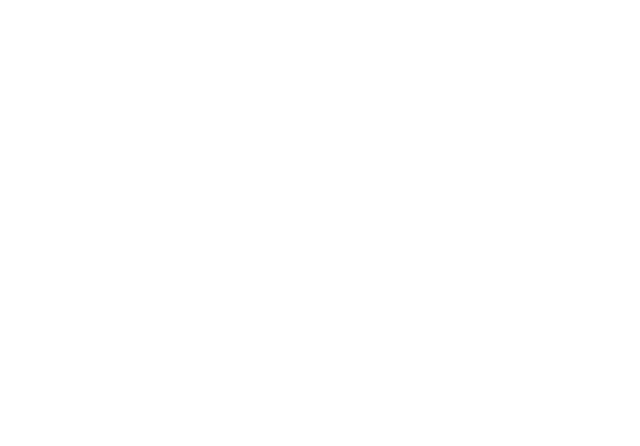
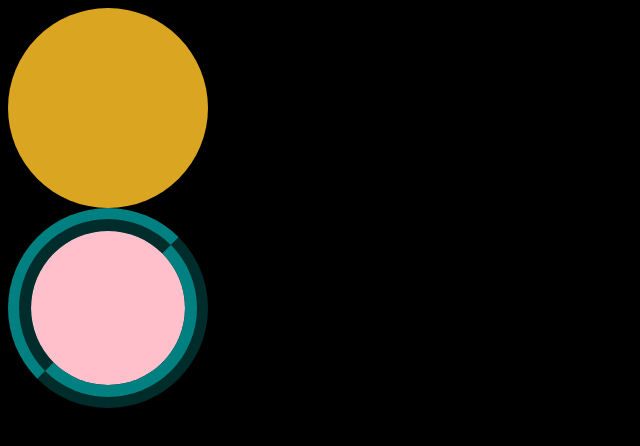
Before and after one commit to Emmy341/structure, a plain HTML site: page structure.html in a window 1280 px wide. Shown: the whole page, without its empty margins (0-640 px from the left). Drawn offline with Linux system fonts and the light colour scheme.

Commit message:
added two files

```diff
--- /dev/null
+++ b/mycs.css
@@ -0,0 +1,39 @@
+*{
+    box-sizing: border-box;
+}
+body{
+    background-color:black;
+}
+#div{
+    height: 200px;
+    width:200px;
+    border: teal;
+    border-radius:50%;
+    position: relative;
+    animation-name:swat;
+    transition:3s;
+    animation: swat 5s infinite;
+
+}
+@keyframes swat{
+    0%{background-color: goldenrod; left:0px; top: 0px;}
+    25%{background:green;left: 50%;top:0px}
+    50%{background: red;left: 80px;top: 100px;}
+    75%{background:yellowgreen;left:0px;top:0px;}
+}
+#div2{
+    height: 200px;
+    width:200px;
+    border:teal 23px ridge;
+    border-radius: 50%;
+    position:relative;
+    animation-name: swa;
+    transition: 3s;
+    animation:swa 5s infinite;
+}
+@keyframes swa{
+    0%{background-color: pink;left: 0px;top: 0px;}
+    25%{background: blue; left: 50%;top: 0px;}
+    50%{background:yellow;left: 500px;top: 500px;}
+    75%{background:green;left:0px;top: 0px;}
+}
--- a/structure.html
+++ b/structure.html
@@ -3,9 +3,11 @@
     <meta charset="UTF-8">
     <meta http-equiv="X-UA-Compatible" content="IE=edge">
     <meta name="viewport" content="width=device-width, initial-scale=1.0">
-    <title>Document</title>
+    <link rel="stylesheet" href="/mycs.css">
+    <title>moving document</title>
 </head>
 <body>
-
+    <div id="div"></div>
+    <div id="div2"></div>
 </body>
 </html>
```
Also changed, not shown: first/first.webp (added), second/second.webp (added), 4 other files.
